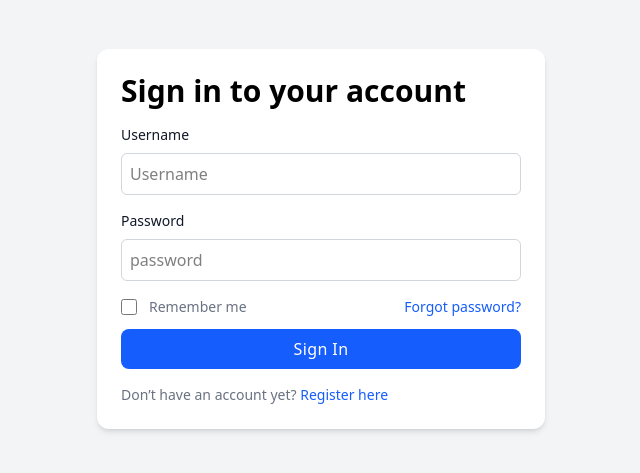
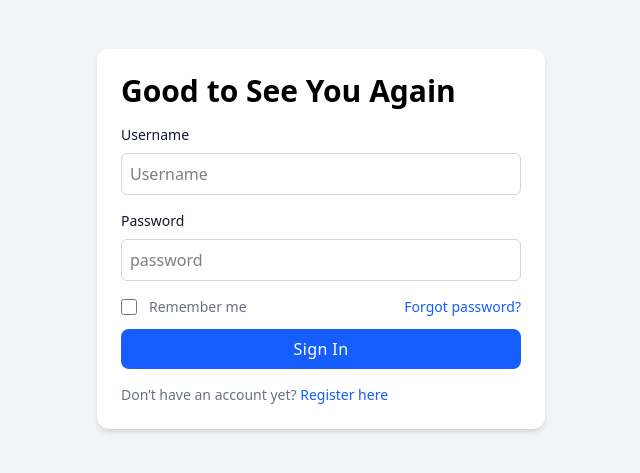
Before and after one commit to dipkorimon/InstaInsight, a Next.js app in the folder client/: page /auth/login in a window 1280 px wide. Shown: the part 185-658 px from the top of the page, without its empty margins (319-959 px from the left). Built offline with nearby package versions, Linux system fonts and the light colour scheme.

Commit message:
>> APP FIX<Auth>: - Some text changed in login page;

```diff
--- a/client/app/auth/login/page.js
+++ b/client/app/auth/login/page.js
@@ -63,7 +63,7 @@ export default function LoginPage() {
     return (
         <div className="page-wrapper">
             <div className="card">
-                <h2 className="heading">Sign in to your account</h2>
+                <h2 className="heading">Good to See You Again</h2>
                 {error && <p className="error-text">{error}</p>}
                 {success && <p className="success-text">{success}</p>}
 
```
